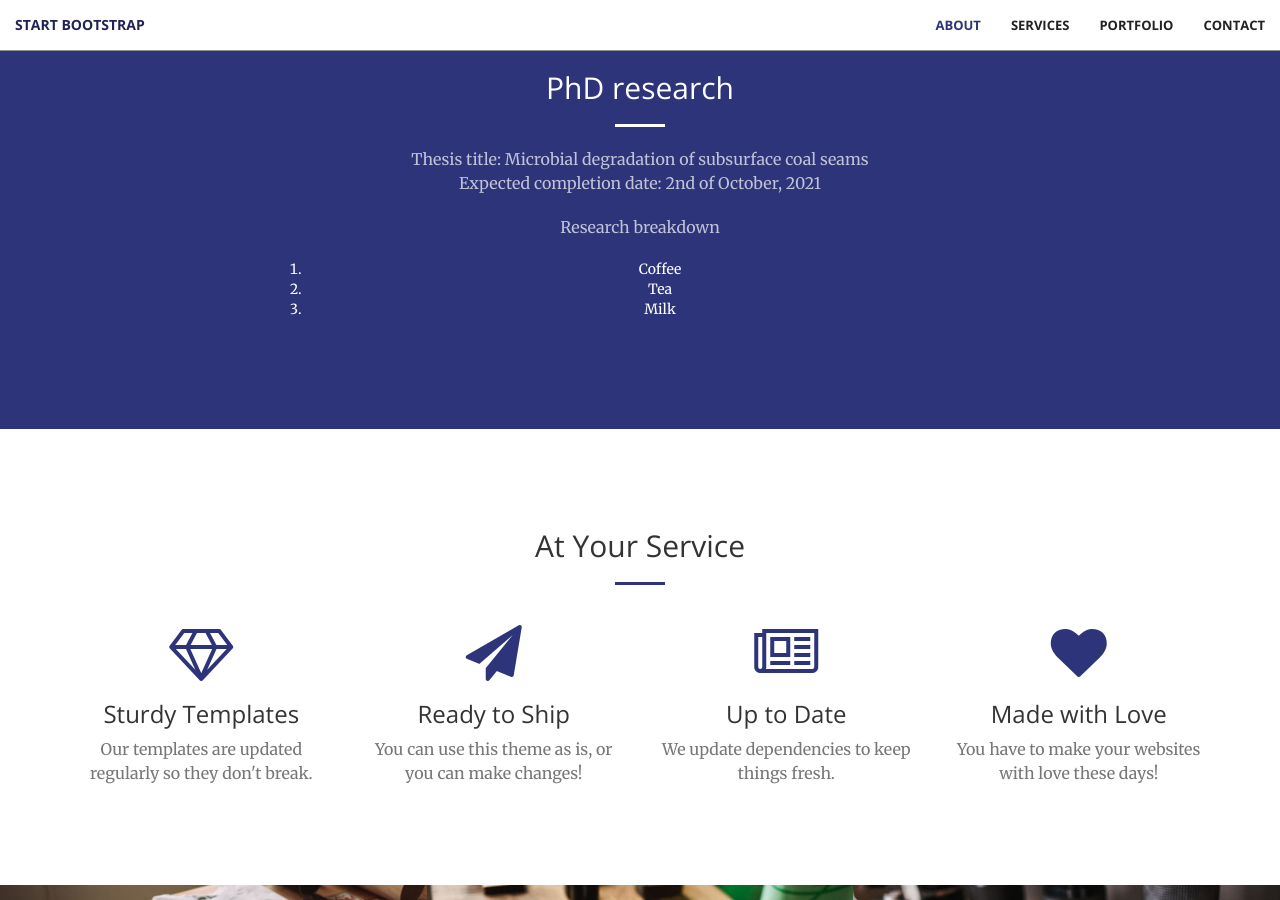
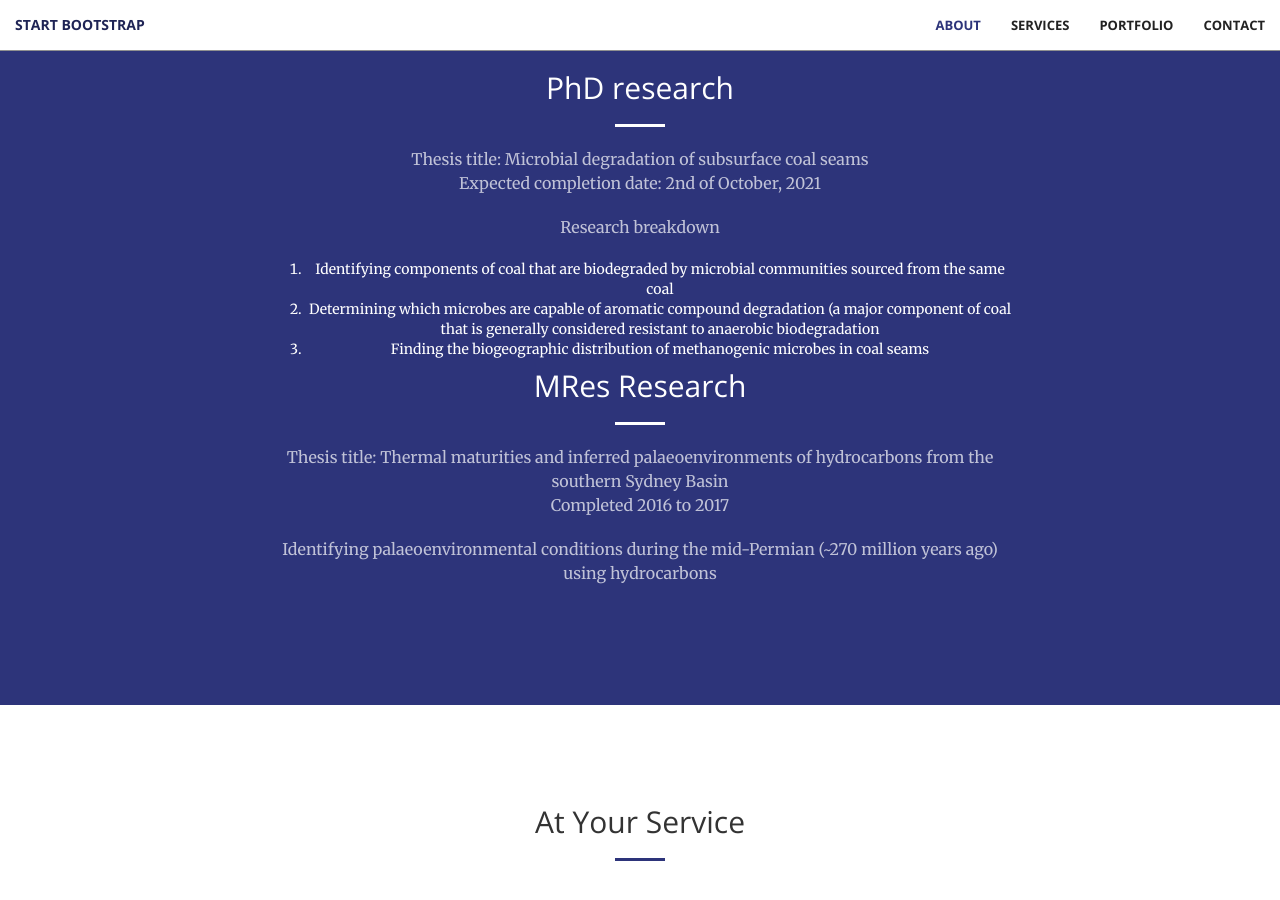
Before and after one commit to bronwyncc/homepage, a Jekyll site: the page built from index.html, in a window 1280 px wide and 900 px high, scrolled down 929 px. Built offline with Jekyll 4.4.1, drawn with Linux system fonts in a browser that asks for light colours.

Commit message:
Update call-to-action.html

```diff
--- a/_includes/call-to-action.html
+++ b/_includes/call-to-action.html
@@ -8,11 +8,21 @@
 <!--                 <a href="#" class="btn btn-default btn-xl">Get started!</a> -->
                 <p class="text-faded">Research breakdown</p>
                 <ol>
-                    <li>Coffee</li>
-                    <li>Tea</li>
-                    <li>Milk</li>
+                    <li>Identifying components of coal that are biodegraded by microbial communities sourced from the same coal</li>
+                    <li>Determining which microbes are capable of aromatic compound degradation (a major component of coal that is generally considered resistant to anaerobic biodegradation</li>
+                    <li>Finding the biogeographic distribution of methanogenic microbes in coal seams</li>
                 </ol>
             </div>
         </div>
     </div>
+    <div class="container">
+        <div class="row">
+            <div class="col-lg-8 col-lg-offset-2 text-center">
+                <h2 class="section-heading">MRes Research</h2>
+                <hr class="light">
+                <p class="text-faded">Thesis title: Thermal maturities and inferred palaeoenvironments of hydrocarbons from the southern Sydney Basin<br>Completed 2016 to 2017<p/>
+                <p class="text-faded">Identifying palaeoenvironmental conditions during the mid-Permian (~270 million years ago) using hydrocarbons</p>
+            </div>
+        </div>
+    </div>
 </section>
```
